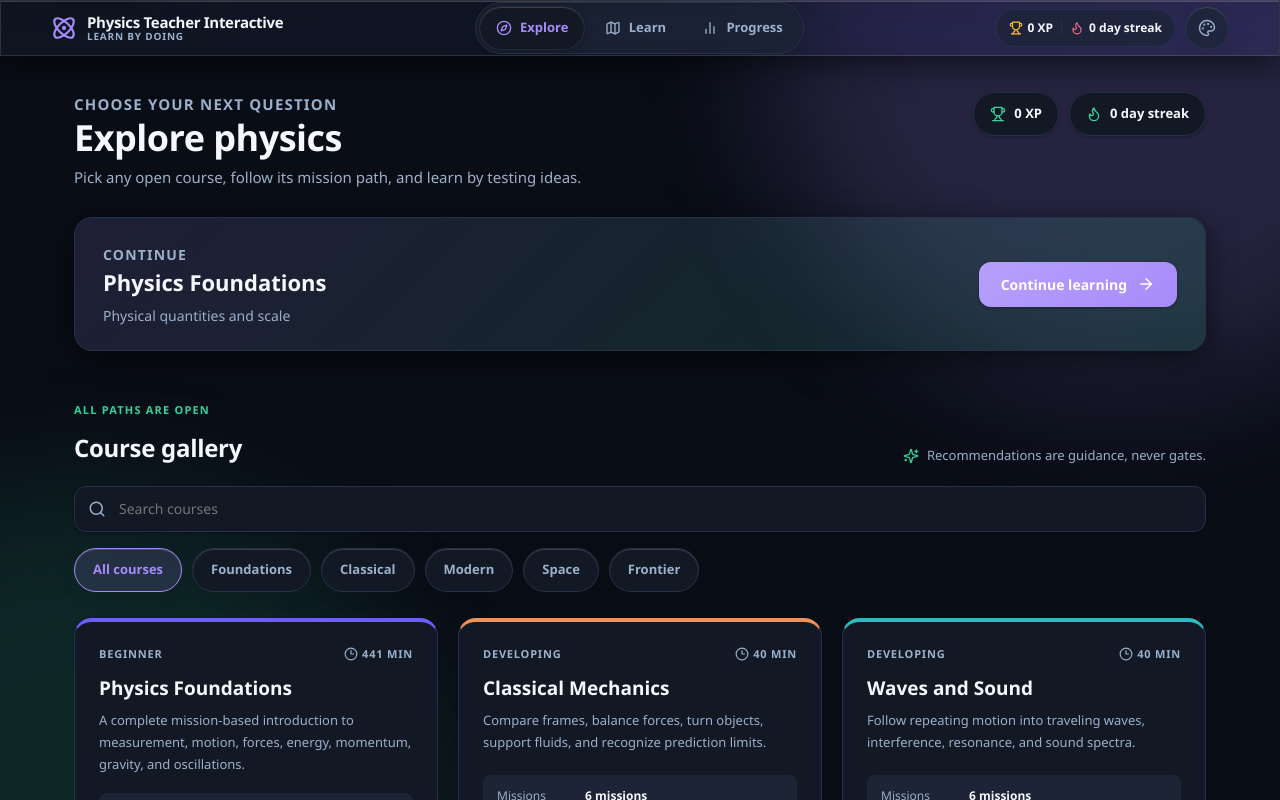
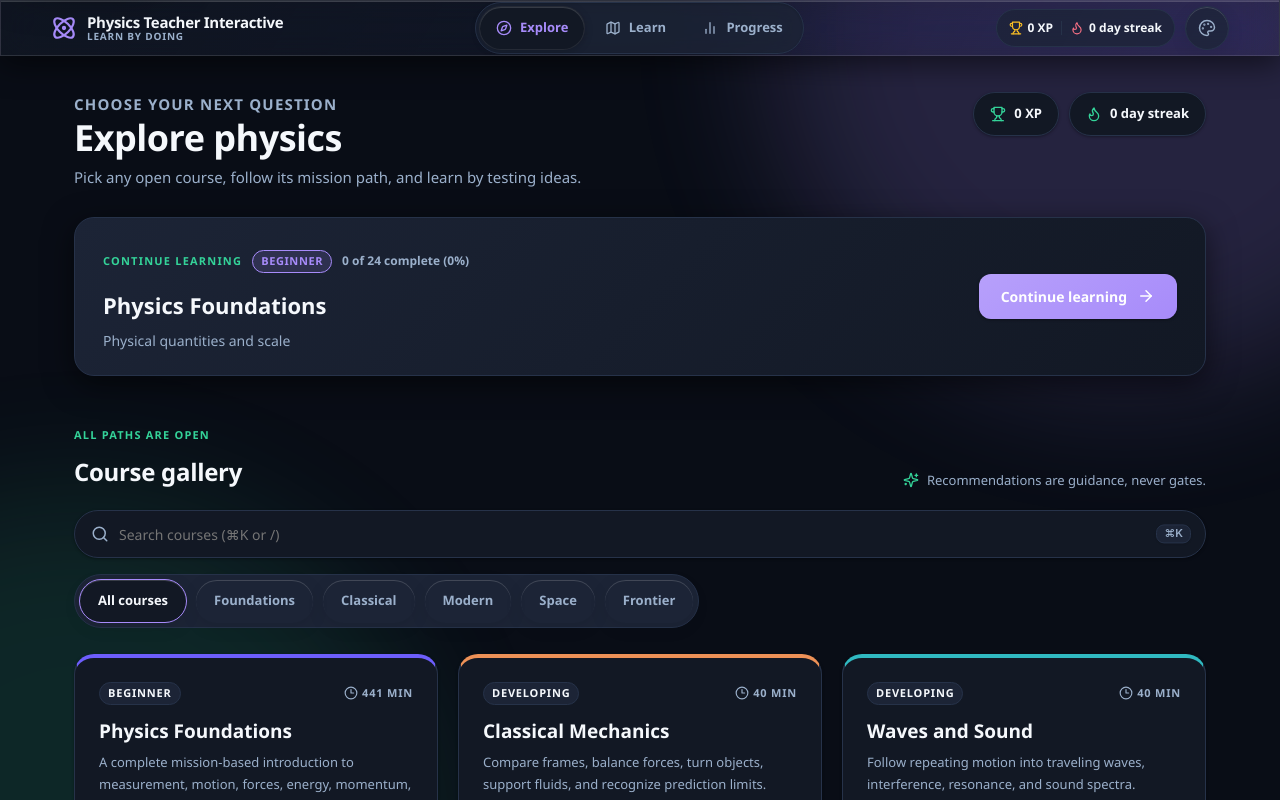
Before and after one commit to RmaNMetaverse/Physics-Teacher-Interactive, a React (Vite) app: page /#/explore in a window 1280 px wide. Shown: the top 800 px of the page. Built offline with nearby package versions, Linux system fonts and the light colour scheme.

Commit message:
style(pages): overhaul Explore gallery and Course Path with Apple squircle design

```diff
--- a/src/pages/ExplorePage.tsx
+++ b/src/pages/ExplorePage.tsx
@@ -1,5 +1,5 @@
-import { useState, type CSSProperties } from 'react';
-import { ArrowRight, Clock3, Flame, Search, Sparkles, Trophy } from 'lucide-react';
+import { useEffect, useRef, useState, type CSSProperties } from 'react';
+import { ArrowRight, Clock3, Flame, Search, Sparkles, Trophy, X } from 'lucide-react';
 import type { CourseDefinition, CourseGroup } from '../learning/types';
 import type { LearnerProgressV2 } from '../progress/types';
 
@@ -41,12 +41,31 @@ function nextDestination(courses: readonly CourseDefinition[], progress: Learner
 export function ExplorePage({ courses, progress }: ExplorePageProps) {
   const [filter, setFilter] = useState<'all' | CourseGroup>('all');
   const [query, setQuery] = useState('');
+  const inputRef = useRef<HTMLInputElement>(null);
+
   const next = nextDestination(courses, progress);
+  const nextMissionItem = next.course.missions.find(mission => mission.id === next.missionId);
+  const nextCompleted = completedFor(next.course, progress);
+  const nextPercent = Math.round((nextCompleted / next.course.missions.length) * 100);
+
   const normalizedQuery = query.trim().toLowerCase();
   const shown = courses.filter(course =>
     (filter === 'all' || course.group === filter)
     && (!normalizedQuery || `${course.title} ${course.description} ${course.scope}`.toLowerCase().includes(normalizedQuery)),
   );
+
+  useEffect(() => {
+    const handleKeyDown = (e: KeyboardEvent) => {
+      const isCmdOrCtrlK = (e.metaKey || e.ctrlKey) && e.key.toLowerCase() === 'k';
+      const isSlash = e.key === '/' && document.activeElement?.tagName !== 'INPUT' && document.activeElement?.tagName !== 'TEXTAREA';
+      if (isCmdOrCtrlK || isSlash) {
+        e.preventDefault();
+        inputRef.current?.focus();
+      }
+    };
+    window.addEventListener('keydown', handleKeyDown);
+    return () => window.removeEventListener('keydown', handleKeyDown);
+  }, []);
 
   return <>
     <header className="explore-heading">
@@ -57,33 +76,77 @@ export function ExplorePage({ courses, progress }: ExplorePageProps) {
       </div>
     </header>
 
-    <section className="continue-hero" aria-labelledby="continue-title">
-      <div><p className="eyebrow">Continue</p><h2 id="continue-title">{next.course.title}</h2><p>{next.course.missions.find(mission => mission.id === next.missionId)?.title}</p></div>
+    <section className="continue-hero" aria-label="Continue learning">
+      <div className="continue-hero-info">
+        <div className="continue-hero-meta">
+          <p className="eyebrow">Continue learning</p>
+          <span className="continue-badge">{levels[next.course.group]}</span>
+          <span className="continue-stats">{nextCompleted} of {next.course.missions.length} complete ({nextPercent}%)</span>
+        </div>
+        <h2 id="continue-title">{next.course.title}</h2>
+        <p className="continue-mission-title">{nextMissionItem?.title}</p>
+      </div>
       <a className="adventure-primary-action" href={`#/mission/${next.course.id}/${next.missionId}`}>Continue learning <ArrowRight aria-hidden="true" /></a>
     </section>
 
     <section aria-labelledby="course-gallery-title">
       <div className="gallery-heading"><div><p className="eyebrow">All paths are open</p><h2 id="course-gallery-title">Course gallery</h2></div><p><Sparkles aria-hidden="true" /> Recommendations are guidance, never gates.</p></div>
       <div className="course-search">
-        <Search aria-hidden="true" />
+        <Search aria-hidden="true" className="search-icon" />
         <label className="sr-only" htmlFor="course-search">Search courses</label>
-        <input id="course-search" type="search" value={query} onChange={event => setQuery(event.target.value)} placeholder="Search courses" />
+        <input
+          ref={inputRef}
+          id="course-search"
+          type="search"
+          value={query}
+          onChange={event => setQuery(event.target.value)}
+          placeholder="Search courses (⌘K or /)"
+          aria-label="Search courses"
+        />
+        {query.length > 0 && (
+          <button
+            type="button"
+            className="search-clear-btn"
+            aria-label="Clear search"
+            onClick={() => {
+              setQuery('');
+              inputRef.current?.focus();
+            }}
+          >
+            <X aria-hidden="true" />
+          </button>
+        )}
+        <div className="search-shortcut-hint" aria-hidden="true">
+          <kbd>⌘K</kbd>
+        </div>
       </div>
-      <div className="filter-chips" aria-label="Filter courses">
-        {filters.map(item => <button key={item.id} type="button" aria-pressed={filter === item.id} onClick={() => setFilter(item.id)}>{item.label}</button>)}
+      <div className="filter-chips" role="group" aria-label="Filter courses">
+        {filters.map(item => <button key={item.id} type="button" className={`filter-chip${filter === item.id ? ' active' : ''}`} aria-pressed={filter === item.id} onClick={() => setFilter(item.id)}>{item.label}</button>)}
       </div>
       <div className="course-card-grid">
         {shown.map(course => {
           const completed = completedFor(course, progress);
-
-          const percent = Math.round(completed / course.missions.length * 100);
+          const percent = Math.round((completed / course.missions.length) * 100);
           return <article className="course-card" key={course.id} style={{ '--course-color': course.color } as CSSProperties}>
-            <div className="course-card-meta"><span>{levels[course.group]}</span><span><Clock3 aria-hidden="true" />{course.estimatedMinutes} min</span></div>
-            <h3>{course.title}</h3><p>{course.description}</p>
-            <dl><div><dt>Missions</dt><dd>{course.missions.length} missions</dd></div><div><dt>Scope</dt><dd>{course.scope}</dd></div></dl>
-            <div className="course-progress"><span>{completed} of {course.missions.length} complete</span><span>{percent}%</span></div>
+            <div className="course-card-meta">
+              <span className="course-level-badge">{levels[course.group]}</span>
+              <span className="course-duration"><Clock3 aria-hidden="true" />{course.estimatedMinutes} min</span>
+            </div>
+            <h3>{course.title}</h3>
+            <p>{course.description}</p>
+            <dl>
+              <div><dt>Missions</dt><dd>{course.missions.length} missions</dd></div>
+              <div><dt>Scope</dt><dd>{course.scope}</dd></div>
+            </dl>
+            <div className="course-progress">
+              <span>{completed} of {course.missions.length} complete</span>
+              <span className="tabular-num">{percent}%</span>
+            </div>
             <progress value={completed} max={course.missions.length} aria-label={`${course.title} progress`}>{percent}%</progress>
-            <a href={`#/course/${course.id}`} aria-label={`Open course: ${course.title}`}><span>Open course</span><ArrowRight aria-hidden="true" /></a>
+            <a href={`#/course/${course.id}`} aria-label={`Open course: ${course.title}`}>
+              <span>Open course</span>
+              <ArrowRight aria-hidden="true" />
+            </a>
           </article>;
         })}
       </div>
--- a/src/styles/explore.css
+++ b/src/styles/explore.css
@@ -68,18 +68,54 @@
   margin-bottom: 40px;
   padding: 24px 28px;
   border: 1px solid var(--line);
-  border-radius: var(--radius-lg);
-  background: linear-gradient(135deg, var(--accent-soft), var(--mastery-soft));
+  border-radius: 20px;
+  background: linear-gradient(135deg, var(--raised), var(--panel));
   box-shadow: var(--shadow);
 }
 
+.continue-hero-info {
+  display: flex;
+  flex-direction: column;
+  gap: 4px;
+  min-width: 0;
+}
+
+.continue-hero-meta {
+  display: flex;
+  align-items: center;
+  gap: 10px;
+  flex-wrap: wrap;
+  margin-bottom: 4px;
+}
+
+.continue-badge {
+  display: inline-flex;
+  align-items: center;
+  padding: 2px 8px;
+  border-radius: var(--radius-full);
+  font-size: 11px;
+  font-weight: 700;
+  text-transform: uppercase;
+  letter-spacing: 0.6px;
+  background: var(--accent-soft);
+  color: var(--accent);
+  border: 1px solid var(--accent);
+}
+
+.continue-stats {
+  font-size: 12px;
+  font-weight: 600;
+  color: var(--muted);
+}
+
 .continue-hero h2 {
-  margin: 0 0 6px 0;
+  margin: 0 0 4px 0;
   font-size: 22px;
   font-weight: 700;
+  color: var(--text);
 }
 
-.continue-hero p {
+.continue-mission-title {
   margin: 0;
   color: var(--muted);
   font-size: 14px;
@@ -150,47 +186,119 @@
   flex-shrink: 0;
 }
 
-/* Course Search Input */
+/* Spotlight Course Search Input */
 .course-search {
   position: relative;
+  display: flex;
+  align-items: center;
   margin: 20px 0 16px 0;
+  border-radius: var(--radius-full);
+  background: var(--panel);
+  border: 1px solid var(--line);
+  box-shadow: var(--shadow-sm);
+  transition: border-color var(--transition-fast), box-shadow var(--transition-fast);
 }
 
-.course-search svg {
+.course-search:focus-within {
+  border-color: var(--accent);
+  box-shadow: var(--focus-ring-shadow);
+}
+
+.course-search .search-icon {
   position: absolute;
-  left: 14px;
+  left: 16px;
   top: 50%;
   transform: translateY(-50%);
   width: 18px;
   height: 18px;
   color: var(--muted);
   pointer-events: none;
+  flex-shrink: 0;
 }
 
 .course-search input {
   width: 100%;
   min-height: 44px;
   height: 46px;
-  padding: 10px 14px 10px 44px;
-  border: 1px solid var(--line);
-  border-radius: var(--radius-md);
-  background: var(--panel);
+  padding: 10px 88px 10px 44px;
+  border: none;
+  border-radius: var(--radius-full);
+  background: transparent;
   color: var(--text);
   font-size: 14px;
-  box-shadow: var(--shadow-sm);
-  transition: border-color var(--transition-fast), box-shadow var(--transition-fast);
+  outline: none;
 }
 
-.course-search input:focus {
-  border-color: var(--accent);
+.course-search input::-webkit-search-cancel-button {
+  display: none;
 }
 
-/* Filter Chips with minimum 44px touch targets */
+.search-clear-btn {
+  position: absolute;
+  right: 52px;
+  top: 50%;
+  transform: translateY(-50%);
+  display: flex;
+  align-items: center;
+  justify-content: center;
+  width: 28px;
+  height: 28px;
+  padding: 0;
+  border: none;
+  border-radius: 50%;
+  background: var(--raised);
+  color: var(--muted);
+  cursor: pointer;
+  transition: background-color var(--transition-fast), color var(--transition-fast);
+}
+
+.search-clear-btn:hover {
+  background: var(--line);
+  color: var(--text);
+}
+
+.search-clear-btn svg {
+  width: 14px;
+  height: 14px;
+}
+
+.search-shortcut-hint {
+  position: absolute;
+  right: 14px;
+  top: 50%;
+  transform: translateY(-50%);
+  display: flex;
+  align-items: center;
+  pointer-events: none;
+}
+
+.search-shortcut-hint kbd {
+  display: inline-flex;
+  align-items: center;
+  padding: 2px 7px;
+  border: 1px solid var(--line);
+  border-radius: var(--radius-sm);
+  background: var(--raised);
+  color: var(--muted);
+  font-family: var(--font-sans);
+  font-size: 11px;
+  font-weight: 600;
+  line-height: 1.2;
+  box-shadow: 0 1px 2px rgba(0, 0, 0, 0.1);
+}
+
+/* Filter Chips - Apple Segmented Pill Controls */
 .filter-chips {
   display: flex;
   flex-wrap: wrap;
-  gap: 10px;
+  gap: 8px;
   margin-bottom: 26px;
+  padding: 4px;
+  background: var(--raised);
+  border: 1px solid var(--line);
+  border-radius: var(--radius-full);
+  width: fit-content;
+  max-width: 100%;
 }
 
 .filter-chips button {
@@ -200,27 +308,29 @@
   min-height: 44px;
   min-width: 44px;
   padding: 8px 18px;
-  border: 1px solid var(--line);
+  border: 1px solid transparent;
   border-radius: var(--radius-full);
-  background: var(--panel);
+  background: transparent;
   color: var(--muted);
   font-size: 13px;
   font-weight: 600;
   cursor: pointer;
-  transition: border-color var(--transition-fast), background-color var(--transition-fast), color var(--transition-fast);
+  transition: background-color var(--transition-fast), color var(--transition-fast), border-color var(--transition-fast), box-shadow var(--transition-fast);
 }
 
 .filter-chips button:hover {
-  border-color: var(--accent);
+  border-color: var(--line);
   color: var(--text);
-  background: var(--raised);
+  background: var(--panel);
 }
 
-.filter-chips button[aria-pressed="true"] {
+.filter-chips button[aria-pressed="true"],
+.filter-chips button.active {
   border-color: var(--accent);
-  background: var(--accent-soft);
-  color: var(--accent);
+  background: var(--panel);
+  color: var(--text);
   font-weight: 700;
+  box-shadow: var(--shadow-sm);
 }
 
 /* Responsive Course Card Grid */
@@ -230,7 +340,7 @@
   gap: 20px;
 }
 
-/* Course Card: Generous Rounded Card with Colored Accent Top */
+/* Course Card: Continuous 20px Squircle Corners with Colored Accent Top */
 .course-card {
   position: relative;
   display: flex;
@@ -239,7 +349,7 @@
   padding: 24px;
   border: 1px solid var(--line);
   border-top: 4px solid var(--course-color, var(--accent));
-  border-radius: var(--radius-lg);
+  border-radius: 20px;
   background: var(--panel);
   box-shadow: var(--shadow-sm);
   transition: transform var(--transition-fast), border-color var(--transition-fast), box-shadow var(--transition-fast);
@@ -263,7 +373,17 @@
   letter-spacing: 0.8px;
 }
 
-.course-card-meta span:last-child {
+.course-level-badge {
+  display: inline-flex;
+  align-items: center;
+  padding: 2px 8px;
+  border: 1px solid var(--line);
+  border-radius: var(--radius-full);
+  background: var(--raised);
+  color: var(--text);
+}
+
+.course-duration {
   display: inline-flex;
   align-items: center;
   gap: 4px;
```
Also changed, not shown: src/pages/CoursePathPage.tsx (+28 -3 lines), src/styles/path.css (+118 -31 lines), 2 other files (tests, documents, lock files or other folders).
